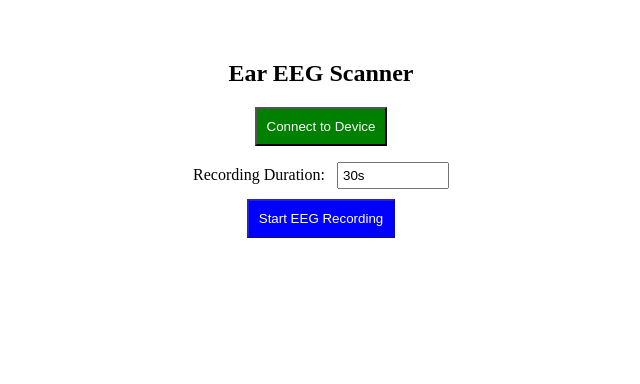
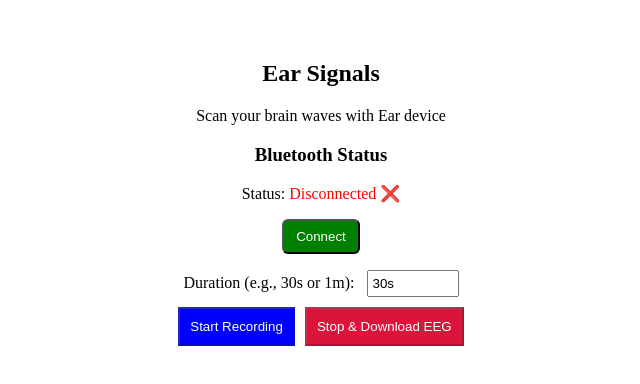
Before and after one commit to xsumaiya00/web-client-with-impedance, a React (Vite) app: page /scan in a window 1280 px wide. Shown: the top 384 px of the page, without its empty margins (319-959 px from the left). Built offline with nearby package versions, Linux system fonts and the light colour scheme.

Commit message:
Update EarScan.tsx

```diff
--- a/src/pages/EarScan.tsx
+++ b/src/pages/EarScan.tsx
@@ -6,11 +6,20 @@ const EarScan: React.FC = () => {
   const [recording, setRecording] = useState(false);
   const [duration, setDuration] = useState("30s");
   const [eegData, setEegData] = useState<string[][]>([]);
+  const [characteristic, setCharacteristic] = useState<BluetoothRemoteGATTCharacteristic | null>(null);
+  const [eegChar, setEegChar] = useState<BluetoothRemoteGATTCharacteristic | null>(null);
 
-  let eegListener: ((event: Event) => void) | null = null;
+  const SERVICE_UUID = "0000180f-0000-1000-8000-00805f9b34fb";
+  const IMPEDANCE_UUID = "00002a19-0000-1000-8000-00805f9b34fb";
+  const EEG_UUID = "00002a19-0000-1000-8000-00805f9b34fb"; // Use same unless IDUN provides different one
 
-  const SERVICE_UUID = '0000180f-0000-1000-8000-00805f9b34fb';
-const CHARACTERISTIC_UUID = '00002a19-0000-1000-8000-00805f9b34fb';
+  let eegListener: (event: Event) => void;
+
+  const parseDuration = (str: string) => {
+    if (str.endsWith("s")) return parseInt(str) * 1000;
+    if (str.endsWith("m")) return parseInt(str) * 60 * 1000;
+    return 30000;
+  };
 
   const connectToDevice = async () => {
     try {
@@ -21,73 +30,61 @@ const connectToDevice = async () => {
 
       const server = await device.gatt?.connect();
       const service = await server?.getPrimaryService(SERVICE_UUID);
-    const impedanceChar = await service?.getCharacteristic(CHARACTERISTIC_UUID);
 
-    if (!impedanceChar) {
-      alert("Could not find impedance characteristic.");
+      const impChar = await service?.getCharacteristic(IMPEDANCE_UUID);
+      const eegCharacteristic = await service?.getCharacteristic(EEG_UUID);
+
+      if (!impChar || !eegCharacteristic) {
+        alert("Unable to find required characteristics.");
         return;
       }
 
-    await impedanceChar.startNotifications();
-    impedanceChar.addEventListener("characteristicvaluechanged", (event: any) => {
-      const value = event.target.value.getUint8(0); // Adjust based on actual byte structure
+      // Start Impedance Notifications
+      await impChar.startNotifications();
+      impChar.addEventListener("characteristicvaluechanged", (event: any) => {
+        const value = event.target.value.getUint8(0);
         setImpedance(value);
       });
 
+      setCharacteristic(impChar);
+      setEegChar(eegCharacteristic);
       setConnected(true);
-  } catch (error) {
-    alert("Connection failed: " + error);
+    } catch (err) {
+      alert("Connection failed: " + err);
     }
   };
 
+  const startRecording = async () => {
+    if (!eegChar) {
+      alert("EEG characteristic not available.");
+      return;
+    }
 
-  const parseDuration = (str: string) => {
-    if (str.endsWith("s")) return parseInt(str) * 1000;
-    if (str.endsWith("m")) return parseInt(str) * 60 * 1000;
-    return 30000;
-  };
-
-  const startRecording = async () => {
     setRecording(true);
     setEegData([]);
 
-    const device = await navigator.bluetooth.requestDevice({
-      filters: [{ namePrefix: "IGEB" }],
-      optionalServices: ["device_information"],
-    });
+    await eegChar.startNotifications();
 
-    const server = await device.gatt?.connect();
-    const service = await server?.getPrimaryService("device_information");
-    const eegChar = await service?.getCharacteristic("manufacturer_name_string");
-
-    if (!eegChar) {
-      alert("EEG characteristic not found.");
-      return;
-    }
-
-    await eegChar.startNotifications();
     eegListener = (event: any) => {
-      const value = event.target.value.getUint8(0); // Simulated EEG value
+      const value = event.target.value.getUint8(0);
       const timestamp = new Date().toISOString();
       setEegData((prev) => [...prev, [timestamp, value.toString()]]);
     };
 
     eegChar.addEventListener("characteristicvaluechanged", eegListener);
 
-    setTimeout(() => stopAndSaveEEG(eegChar), parseDuration(duration));
+    setTimeout(() => stopAndSaveEEG(), parseDuration(duration));
   };
 
-  const stopAndSaveEEG = async (eegChar: BluetoothRemoteGATTCharacteristic | null) => {
+  const stopAndSaveEEG = async () => {
     setRecording(false);
-    if (!eegData.length) return;
 
-    if (eegChar && eegListener) {
+    if (!eegData.length || !eegChar) return;
+
     eegChar.removeEventListener("characteristicvaluechanged", eegListener);
-    }
 
     const header = ["Timestamp", "EEG Value"];
-    const rows = [header, ...eegData];
-    const csv = rows.map((r) => r.join(",")).join("\n");
+    const csv = [header, ...eegData].map((r) => r.join(",")).join("\n");
 
     const blob = new Blob([csv], { type: "text/csv" });
     const url = URL.createObjectURL(blob);
@@ -100,12 +97,16 @@ const connectToDevice = async () => {
 
   return (
     <div style={{ padding: "2rem", textAlign: "center" }}>
-      <h2>Ear EEG Scanner</h2>
-      <button
-        onClick={connectToDevice}
-        style={{ background: "green", color: "white", padding: "10px" }}
-      >
-        {connected ? "Reconnect" : "Connect to Device"}
+      <h2>Ear Signals</h2>
+      <p>Scan your brain waves with Ear device</p>
+
+      <h3>Bluetooth Status</h3>
+      <p>Status: <span style={{ color: connected ? "green" : "red" }}>
+        {connected ? "Connected ✅" : "Disconnected ❌"}
+      </span></p>
+
+      <button onClick={connectToDevice} style={{ backgroundColor: "green", color: "white", padding: "8px 12px", borderRadius: "6px" }}>
+        {connected ? "Reconnect" : "Connect"}
       </button>
 
       {impedance !== null && (
@@ -115,12 +116,11 @@ const connectToDevice = async () => {
       )}
 
       <div style={{ marginTop: "1rem" }}>
-        <label>Recording Duration: </label>
+        <label>Duration (e.g., 30s or 1m): </label>
         <input
           value={duration}
           onChange={(e) => setDuration(e.target.value)}
-          placeholder="30s or 1m"
-          style={{ padding: "4px", width: "100px", marginLeft: "8px" }}
+          style={{ padding: "4px", width: "80px", marginLeft: "8px" }}
         />
       </div>
 
@@ -131,10 +131,22 @@ const connectToDevice = async () => {
           backgroundColor: "blue",
           color: "white",
           marginTop: "10px",
-          padding: "10px",
+          padding: "10px"
         }}
       >
-        Start EEG Recording
+        Start Recording
+      </button>
+      <button
+        onClick={stopAndSaveEEG}
+        disabled={!recording}
+        style={{
+          backgroundColor: "crimson",
+          color: "white",
+          marginLeft: "10px",
+          padding: "10px"
+        }}
+      >
+        Stop & Download EEG
       </button>
     </div>
   );
```
Lines whose indentation alone changed are shown as unchanged.
